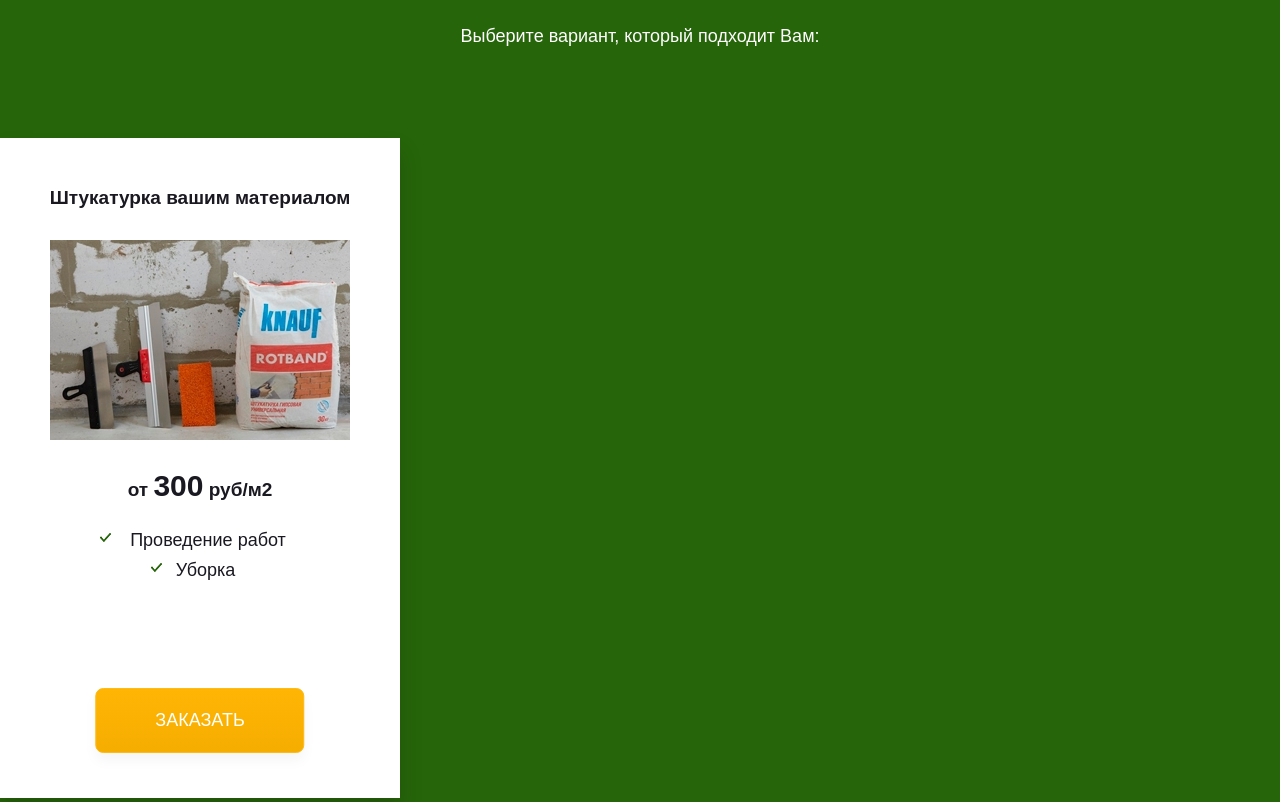
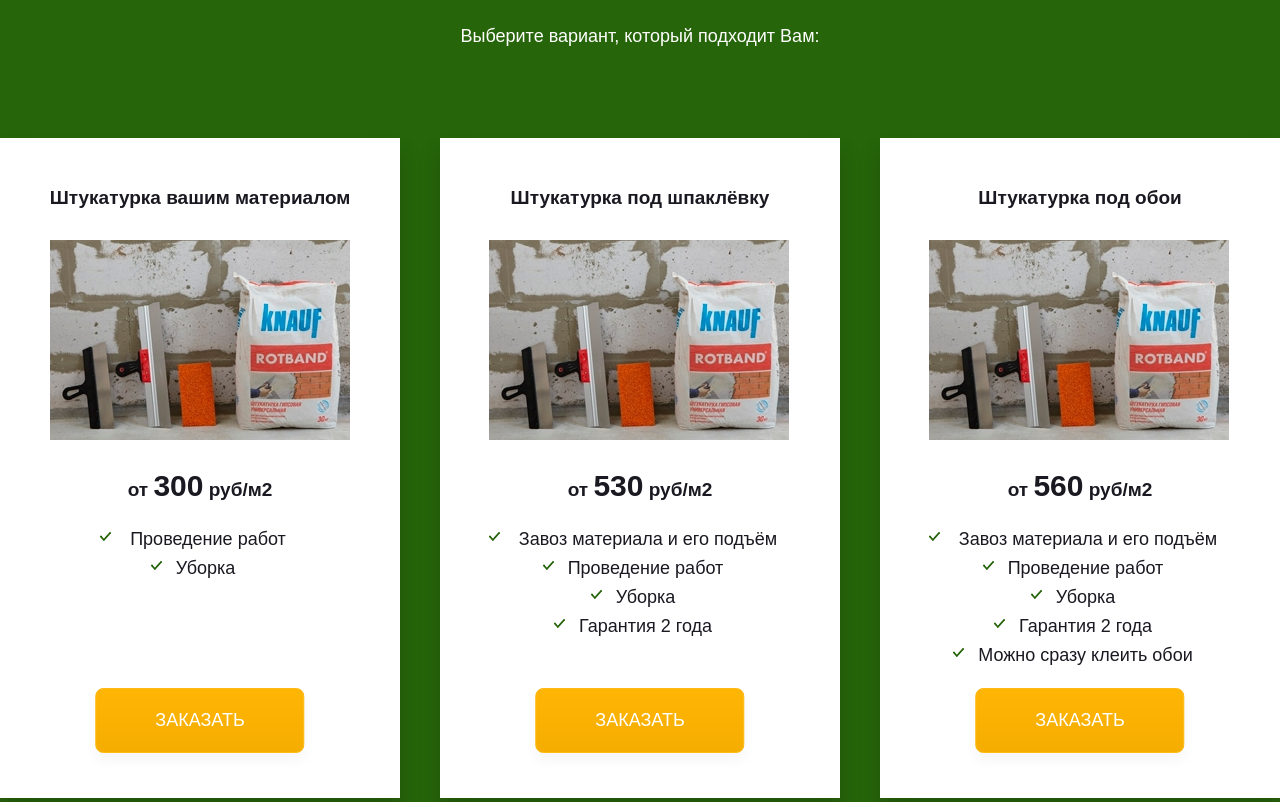
Before and after one commit to Ortex1488x/works_5, a plain HTML site: page src/index.html in a window 1280 px wide. Shown: the part 240-1042 px from the top of the page. Drawn offline with Linux system fonts and the light colour scheme.

Commit message:
сверстал первую секцию. начал вторую

```diff
--- a/src/index.html
+++ b/src/index.html
@@ -16,24 +16,73 @@
           <h1 class="hero-text__title up">Цены</h1>
           <h2 class="hero-text__subtitle down">Выберите вариант, который подходит Вам:</h2>
         </div>
+      <div class="my-card">
         <div class="hero-card">
           <div class="hero-card__item">
-            <h2 class="card-item__title">Штукатурка вашим материалом</h2>
+              <h2 class="card-item__title">Штукатурка вашим материалом</h2>
+              <img class="card-item__image" src="img/firstBlock/01.jpg" alt="картинка">
+              <span class="card-item__price">от <b>300</b> руб/м2</span>
+              <span class="card-item__info-card">
+                <img class="card-item__mark" src="img/checked.png" alt="галочка"> Проведение работ<br>
+                <img class="card-item__mark" src="img/checked.png" alt="галочка">Уборка
+              </span>
+              <button class="card-item__button btn">Заказать</button>
+          </div>
+          <!-- /.hero-card__item -->
+        </div>
+        <!-- /.hero-card -->
+
+        <div class="hero-card">
+          <div class="hero-card__item">
+            <h2 class="card-item__title">Штукатурка под шпаклёвку</h2>
             <img class="card-item__image" src="img/firstBlock/01.jpg" alt="картинка">
-            <span class="card-item__price">от <b>300</b> руб/м2</span>
+            <span class="card-item__price">от <b>530</b> руб/м2</span>
             <span class="card-item__info-card">
-              <img class="card-item__mark" src="img/checked.png" alt="галочка"> Проведение работ<br>
-              <img class="card-item__mark" src="img/checked.png" alt="галочка">Уборка
+              <img class="card-item__mark" src="img/checked.png" alt="галочка"> Завоз материала и его подъём<br>
+              <img class="card-item__mark" src="img/checked.png" alt="галочка">Проведение работ<br>
+              <img class="card-item__mark" src="img/checked.png" alt="галочка">Уборка<br>
+              <img class="card-item__mark" src="img/checked.png" alt="галочка">Гарантия 2 года
             </span>
             <button class="card-item__button btn">Заказать</button>
           </div>
           <!-- /.hero-card__item -->
         </div>
         <!-- /.hero-card -->
+
+        <div class="hero-card">
+          <div class="hero-card__item">
+            <h2 class="card-item__title">Штукатурка под обои</h2>
+            <img class="card-item__image" src="img/firstBlock/01.jpg" alt="картинка">
+            <span class="card-item__price">от <b>560</b> руб/м2</span>
+            <span class="card-item__info-card">
+              <img class="card-item__mark" src="img/checked.png" alt="галочка"> Завоз материала и его подъём<br>
+              <img class="card-item__mark" src="img/checked.png" alt="галочка">Проведение работ<br>
+              <img class="card-item__mark" src="img/checked.png" alt="галочка">Уборка<br>
+              <img class="card-item__mark" src="img/checked.png" alt="галочка">Гарантия 2 года<br>
+              <img class="card-item__mark" src="img/checked.png" alt="галочка">Можно сразу клеить обои
+            </span>
+            <button class="card-item__button btn">Заказать</button>
+          </div>
+          <!-- /.hero-card__item -->
+        </div>
+        <!-- /.hero-card -->
+
+      </div>
+
       </div>
       <!-- /.hero -->
     </div>
     <!-- /.container -->
   </section>
+
+
+  <section class="section">
+    <div class="container">
+      <div class="hero-text">
+        <h1 class="hero-text__title up">Дополнительные услуги</h1>
+        <h2 class="hero-text__subtitle down">Помимо штукатурных рыбот Вы можете заказать у нас следующие услуги</h2>
+      </div>
+    </div>
+  </section>
 </body>
 </html>
--- a/src/sass/style.sass
+++ b/src/sass/style.sass
@@ -3,7 +3,7 @@ body
   font-family: sans-serif
 .section
   max-width: 1920px
-  height: 1081px
+  height: 1101px
   margin-top: 52px
   background-color: #26650a
 .container
@@ -35,6 +35,7 @@ body
 .card
   &-item
     &__title
+      text-align: center
       margin-top: 50px
       margin-bottom: 33px
       font-size: 19px
@@ -58,7 +59,7 @@ body
       font-size: 18px
       font-weight: 400
       color: #1a1820
-      line-height: 30px
+      line-height: 29px
     &__mark
       margin-bottom: 7px
       margin-right: 14px
@@ -81,3 +82,6 @@ body
       font-weight: 400
       text-transform: uppercase
       color: #fff
+.my-card
+  display: flex
+  justify-content: space-between
```
Also changed, not shown: src/css/style.css, 1 other file.
